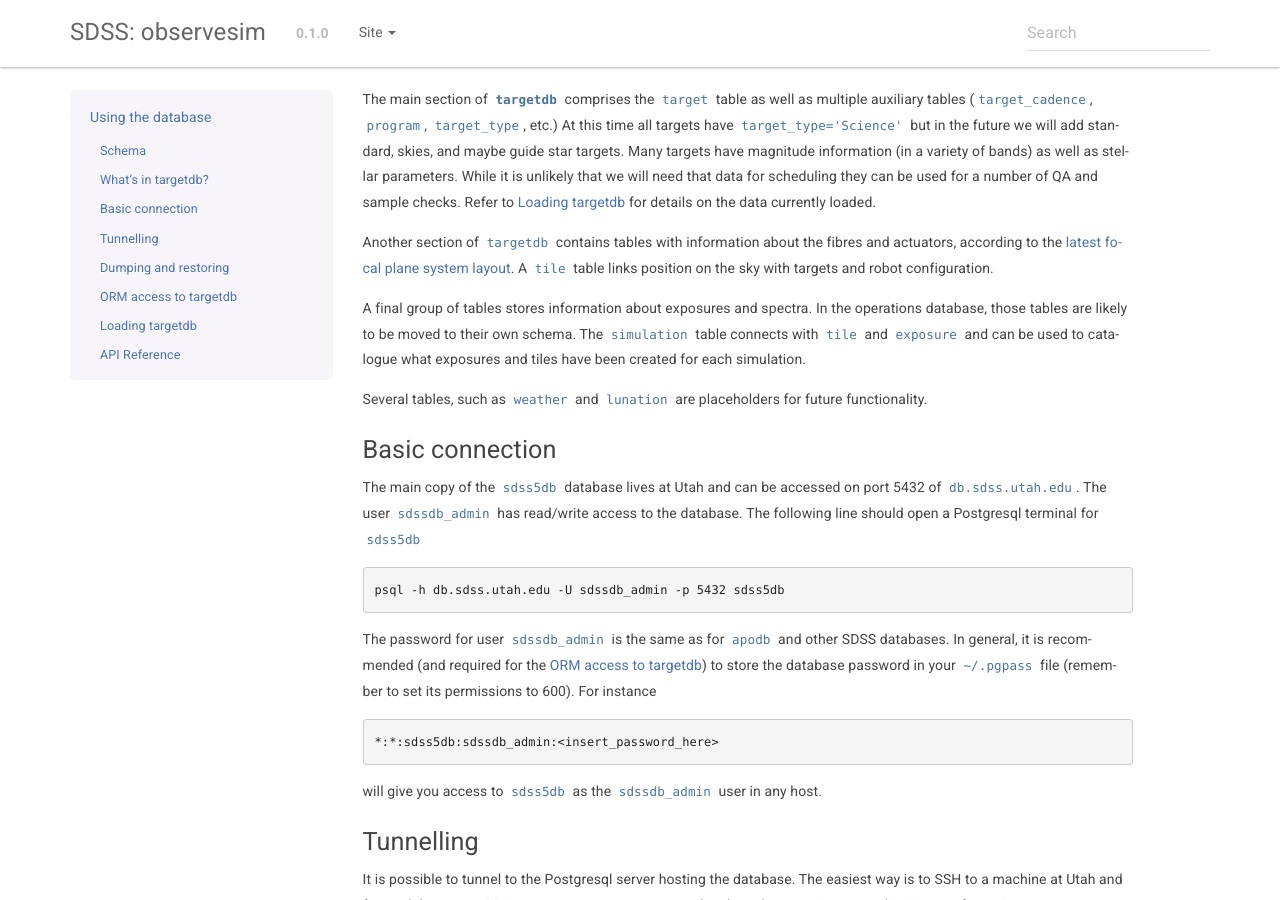
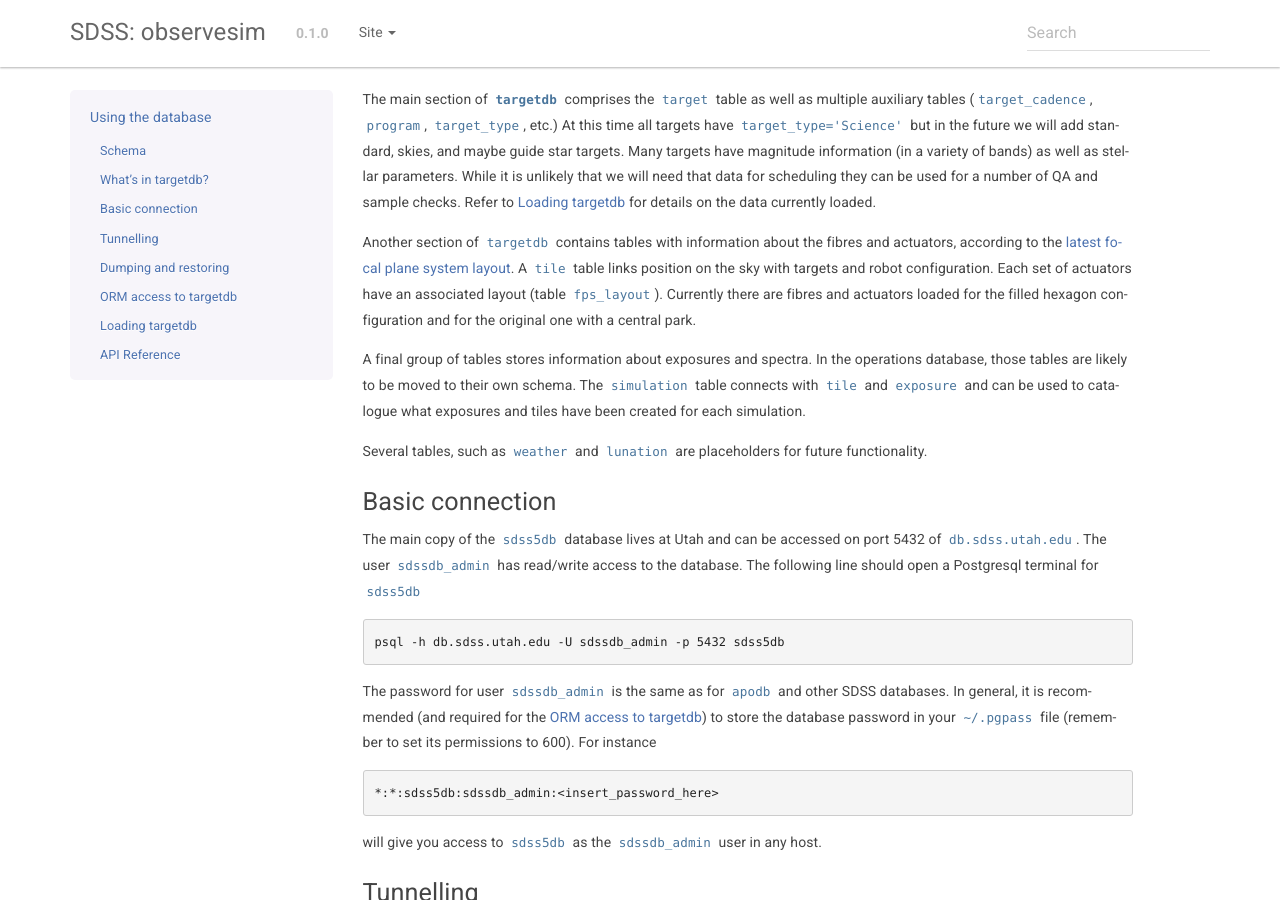
Before and after one commit to sdss/observesim, a Sphinx documentation site: the page built from docs/sphinx/database.rst, in a window 1280 px wide and 900 px high, scrolled down 444 px. Built offline with Sphinx 7.4.7, drawn with Linux system fonts in a browser that asks for light colours; the version number is read from the project's files by our own code.

Commit message:
Updated docs with fps_layout table

```diff
--- a/docs/sphinx/database.rst
+++ b/docs/sphinx/database.rst
@@ -22,7 +22,7 @@ What's in targetdb?
 
 The main section of :download:`targetdb <../../schema/targetdb.pdf>` comprises the ``target`` table as well as multiple auxiliary tables (``target_cadence``, ``program``, ``target_type``, etc.) At this time all targets have ``target_type='Science'`` but in the future we will add standard, skies, and maybe guide star targets. Many targets have magnitude information (in a variety of bands) as well as stellar parameters. While it is unlikely that we will need that data for scheduling they can be used for a number of QA and sample checks. Refer to :ref:`loading-targetdb` for details on the data currently loaded.
 
-Another section of ``targetdb`` contains tables with information about the fibres and actuators, according to the `latest focal plane system layout <https://internal.sdss.org/trac/as4/wiki/FPSLayout>`_. A ``tile`` table links position on the sky with targets and robot configuration.
+Another section of ``targetdb`` contains tables with information about the fibres and actuators, according to the `latest focal plane system layout <https://internal.sdss.org/trac/as4/wiki/FPSLayout>`_. A ``tile`` table links position on the sky with targets and robot configuration. Each set of actuators have an associated layout (table ``fps_layout``). Currently there are fibres and actuators loaded for the filled hexagon configuration and for the original one with a central park.
 
 A final group of tables stores information about exposures and spectra. In the operations database, those tables are likely to be moved to their own schema. The ``simulation`` table connects with ``tile`` and ``exposure`` and can be used to catalogue what exposures and tiles have been created for each simulation.
 
```
